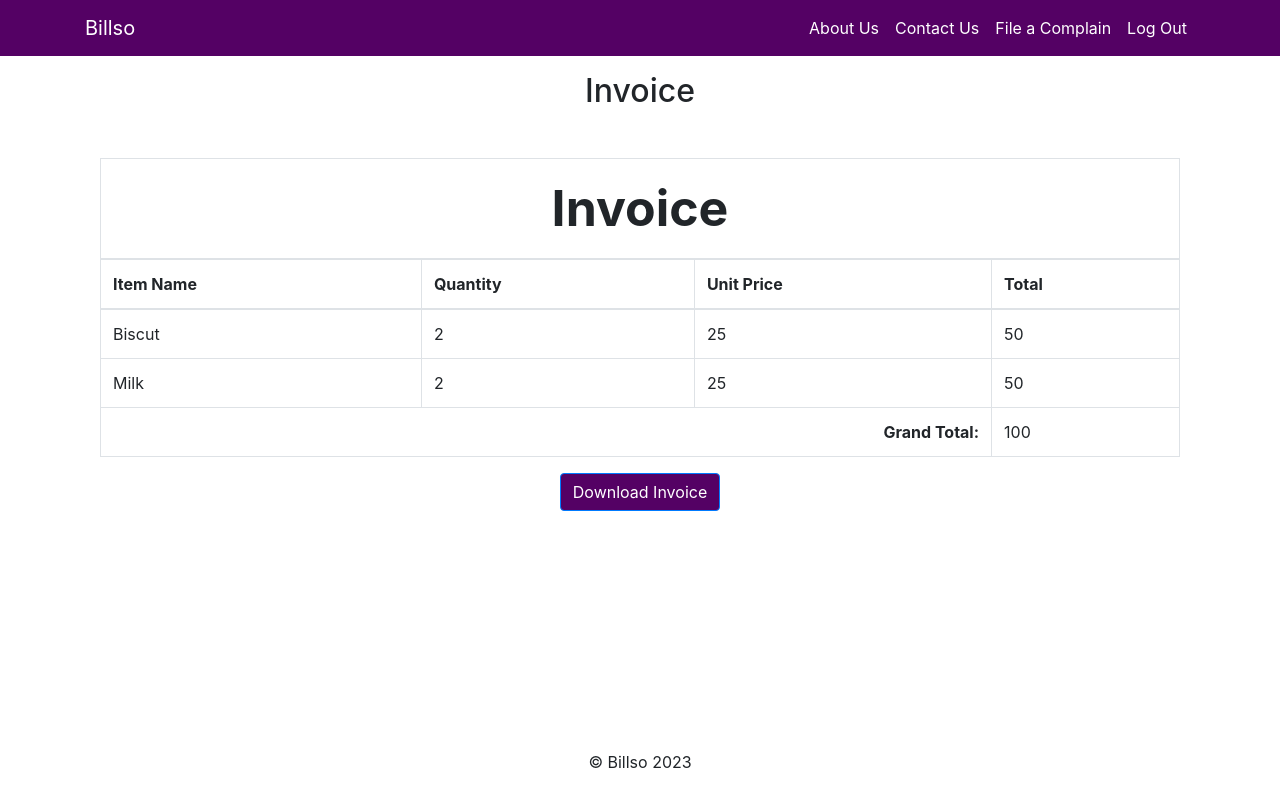
After one commit to a-dwaith/Mini_Project_Billso, a PHP site: page /ssc/invoice.php in a window 1280 px wide. The commit adds this page. Run offline with PHP 8.4, Linux system fonts and the light colour scheme; some libraries are stand-ins or nearby versions.

Commit message:
added invoice.php

```diff
--- /dev/null
+++ b/invoice.php
@@ -0,0 +1,131 @@
+<!DOCTYPE html>
+<html lang="en">
+
+<head>
+    <meta charset="UTF-8">
+    <meta name="viewport" content="width=device-width, initial-scale=1.0">
+    <title>Invoice</title>
+    <link rel="stylesheet" href="https://stackpath.bootstrapcdn.com/bootstrap/4.5.2/css/bootstrap.min.css">
+    <style>
+        body,
+        html {
+            height: 100%;
+        }
+
+        .navbar-custom {
+            background-color: #540164;
+        }
+
+        .navbar-custom .navbar-nav .nav-link,
+        .navbar-custom .navbar-brand {
+            color: white;
+        }
+
+        .navbar-custom .navbar-nav .nav-link:hover {
+            color: yellow;
+        }
+
+        .footer {
+            background-color: #ffffff;
+            padding: 10px;
+            text-align: center;
+            position: fixed;
+            bottom: 0;
+            width: 100%;
+        }
+    </style>
+    <script src="https://cdnjs.cloudflare.com/ajax/libs/html2pdf.js/0.10.1/html2pdf.bundle.min.js" integrity="sha512-GsLlZN/3F2ErC5ifS5QtgpiJtWd43JWSuIgh7mbzZ8zBps+dvLusV+eNQATqgA/HdeKFVgA5v3S/cIrLF7QnIg==" crossorigin="anonymous" referrerpolicy="no-referrer"></script>
+
+</head>
+
+<body>
+
+    <nav class="navbar navbar-expand-md navbar-custom fixed-top">
+        <div class="container">
+            <a class="navbar-brand" href="#">Billso</a>
+            <button class="navbar-toggler" type="button" data-bs-toggle="collapse" data-bs-target="#navbarNav" aria-controls="navbarNav" aria-expanded="false" aria-label="Toggle navigation">
+                <span class="navbar-toggler-icon"></span>
+            </button>
+            <div class="collapse navbar-collapse" id="navbarNav">
+                <ul class="navbar-nav ml-auto">
+                    <li class="nav-item">
+                        <a class="nav-link" href="#">About Us</a>
+                    </li>
+                    <li class="nav-item">
+                        <a class="nav-link" href="#">Contact Us</a>
+                    </li>
+                    <li class="nav-item">
+                        <a class="nav-link" href="#">File a Complain</a>
+                    </li>
+                    <li class="nav-item">
+                        <a class="nav-link" href="#">Log Out</a>
+                    </li>
+                </ul>
+            </div>
+        </div>
+    </nav>
+    <br><br><br>
+    <div class="text-center">
+        <h2>Invoice</h2>
+    </div>
+    <div class="container mt-5">
+        <div id="invoice" class="container mt-5">
+            <table class="table table-bordered">
+                <thead>
+                    <tr>
+                        <th colspan="4" class="text-center font-weight-bold" style="font-size: 50px;">Invoice</th>
+                    </tr>
+                    <tr>
+                        <th>Item Name</th>
+                        <th>Quantity</th>
+                        <th>Unit Price</th>
+                        <th>Total</th>
+                    </tr>
+                </thead>
+                <tbody>
+                    <tr>
+                        <td>Biscut</td>
+                        <td>2</td>
+                        <td>25</td>
+                        <td>50</td>
+                    </tr>
+                    <tr>
+                        <td>Milk</td>
+                        <td>2</td>
+                        <td>25</td>
+                        <td>50</td>
+                    </tr>
+                    <tr>
+                        <td colspan="3" class="text-right font-weight-bold">Grand Total:</td>
+                        <td>100</td>
+                    </tr>
+                </tbody>
+            </table>
+        </div>
+
+        <div class="text-center">
+            <button id="download-button" class="btn btn-primary" style="background-color: #540164;">Download Invoice</button>
+        </div>
+    </div>
+
+    <footer class="footer">
+        <p>&copy; Billso 2023</p>
+    </footer>
+
+    <script>
+        const button = document.getElementById('download-button');
+
+        function generatePDF() {
+            // Choose the element that your content will be rendered to.
+            const element = document.getElementById('invoice');
+            // Choose the element and save the PDF for your user.
+            html2pdf().from(element).save();
+        }
+
+        button.addEventListener('click', generatePDF);
+    </script>
+
+
+</body>
+
+</html>
--- a/payment_done.html
+++ b/payment_done.html
@@ -64,7 +64,7 @@
             <h3 class="text-center">Payment Successful!</h3>
             <p class="text-center">Your payment has been successfully processed.</p>
         </div>
-        <a href="generate_invoice.html" class="btn btn-primary download-button" style="background-color: #540164;">Download Invoice</a>
+        <a href="http://localhost/ssc/invoice.php" class="btn btn-primary download-button" style="background-color: #540164;">Download Invoice</a>
     </div>
     <!-- Footer -->
     <footer class="footer">
--- a/stocks.php
+++ b/stocks.php
@@ -12,7 +12,7 @@ if ($conn->connect_error) {
     die("Connection failed: " . $conn->connect_error);
 }
 
-$query = "SELECT * FROM stocks";
+$query = "SELECT * FROM stocks ORDER BY AvailableQuantity ASC";
 $result = mysqli_query($conn, $query);
 ?>
 
```
Also changed, not shown: generate_invoice.html (deleted, +0 -119 lines).
